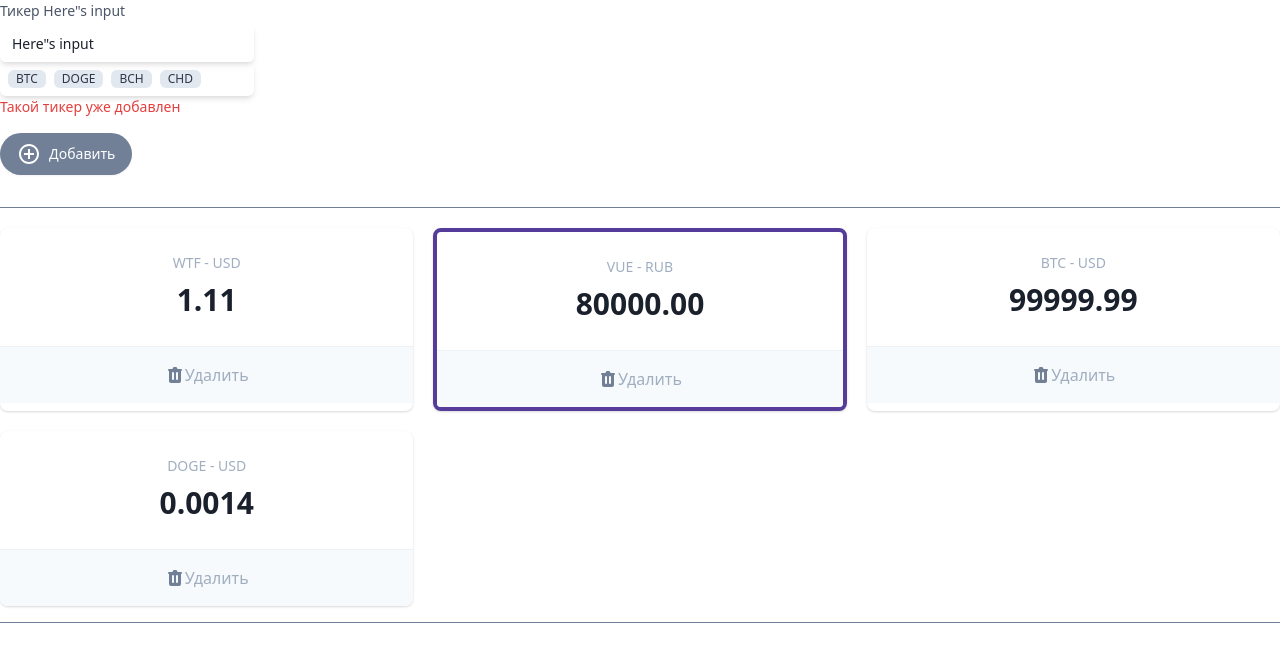
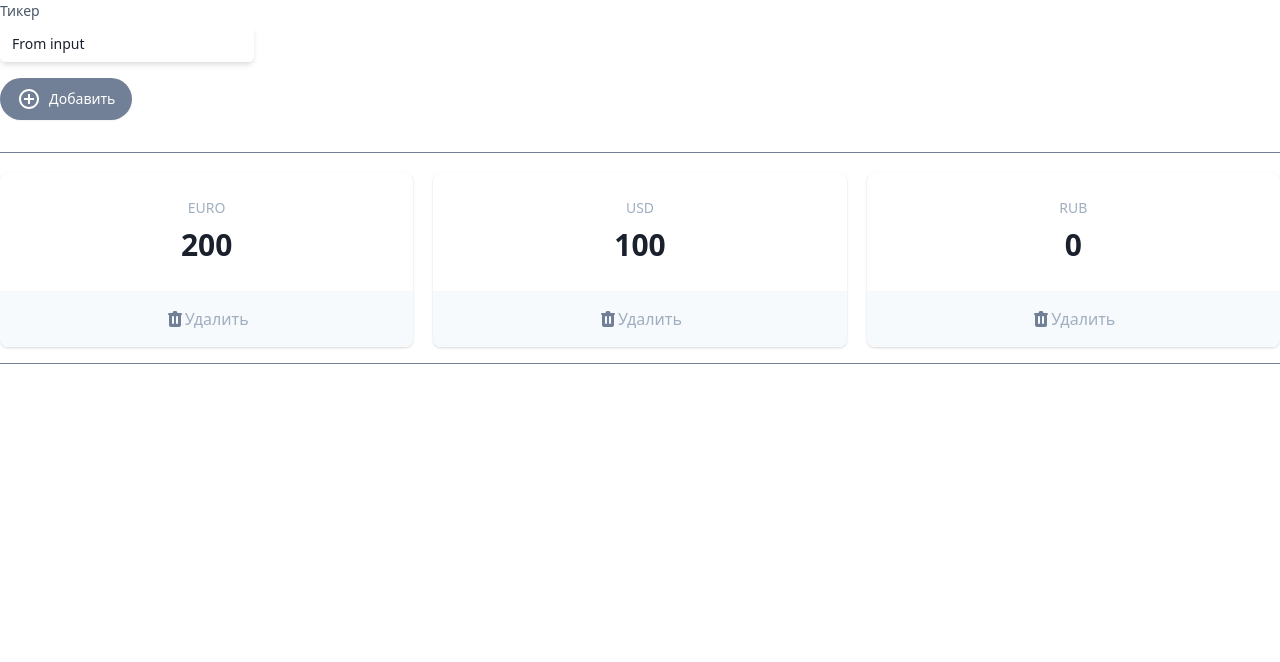
Before and after one commit to Nardosha/cryptonomicon, a Vue app: page / in a window 1280 px wide. Shown: the top 662 px of the page. Built offline with nearby package versions, Linux system fonts and the light colour scheme.

Commit message:
practice 1: basic of vue components

```diff
--- a/src/App.vue
+++ b/src/App.vue
@@ -4,11 +4,12 @@
       <div class="flex">
         <div class="max-w-xs">
           <label for="wallet" class="block text-sm font-medium text-gray-700"
-            >Тикер {{input}} </label
-          >
+            >Тикер
+          </label>
           <div class="mt-1 relative rounded-md shadow-md">
             <input
               v-model="input"
+              v-on:keydown.enter="add"
               type="text"
               name="wallet"
               id="wallet"
@@ -16,38 +17,15 @@
               placeholder="Например DOGE"
             />
           </div>
-          <div
-            class="flex bg-white shadow-md p-1 rounded-md shadow-md flex-wrap"
-          >
-            <span
-              class="inline-flex items-center px-2 m-1 rounded-md text-xs font-medium bg-gray-300 text-gray-800 cursor-pointer"
-            >
-              BTC
-            </span>
-            <span
-              class="inline-flex items-center px-2 m-1 rounded-md text-xs font-medium bg-gray-300 text-gray-800 cursor-pointer"
-            >
-              DOGE
-            </span>
-            <span
-              class="inline-flex items-center px-2 m-1 rounded-md text-xs font-medium bg-gray-300 text-gray-800 cursor-pointer"
-            >
-              BCH
-            </span>
-            <span
-              class="inline-flex items-center px-2 m-1 rounded-md text-xs font-medium bg-gray-300 text-gray-800 cursor-pointer"
-            >
-              CHD
-            </span>
-          </div>
-          <div class="text-sm text-red-600">Такой тикер уже добавлен</div>
         </div>
       </div>
       <button
+        @click="add"
         type="button"
         class="my-4 inline-flex items-center py-2 px-4 border border-transparent shadow-sm text-sm leading-4 font-medium rounded-full text-white bg-gray-600 hover:bg-gray-700 transition-colors duration-300 focus:outline-none focus:ring-2 focus:ring-offset-2 focus:ring-gray-500"
       >
         <!-- Heroicon name: solid/mail -->
+
         <svg
           class="-ml-0.5 mr-2 h-6 w-6"
           xmlns="http://www.w3.org/2000/svg"
@@ -63,96 +41,28 @@
         Добавить
       </button>
     </section>
-
+    <template v-if="cards.length">
       <hr class="w-full border-t border-gray-600 my-4" />
       <dl class="mt-5 grid grid-cols-1 gap-5 sm:grid-cols-3">
         <div
+          v-for="card in cards"
+          :key="card"
+          @click="selection = card"
+          :class="{
+            'border-4': selection === card,
+          }"
           class="bg-white overflow-hidden shadow rounded-lg border-purple-800 border-solid cursor-pointer"
         >
           <div class="px-4 py-5 sm:p-6 text-center">
-          <dt class="text-sm font-medium text-gray-500 truncate">WTF - USD</dt>
-          <dd class="mt-1 text-3xl font-semibold text-gray-900">1.11</dd>
+            <dt class="text-sm font-medium text-gray-500 truncate">
+              {{ card.name }}
+            </dt>
+            <dd class="mt-1 text-3xl font-semibold text-gray-900">
+              {{ card.price }}
+            </dd>
           </div>
-        <div class="w-full border-t border-gray-200"></div>
           <button
-          class="flex items-center justify-center font-medium w-full bg-gray-100 px-4 py-4 sm:px-6 text-md text-gray-500 hover:text-gray-600 hover:bg-gray-200 hover:opacity-20 transition-all focus:outline-none"
-        >
-          <svg
-            class="h-5 w-5"
-            xmlns="http://www.w3.org/2000/svg"
-            viewBox="0 0 20 20"
-            fill="#718096"
-            aria-hidden="true"
-          >
-            <path
-              fill-rule="evenodd"
-              d="M9 2a1 1 0 00-.894.553L7.382 4H4a1 1 0 000 2v10a2 2 0 002 2h8a2 2 0 002-2V6a1 1 0 100-2h-3.382l-.724-1.447A1 1 0 0011 2H9zM7 8a1 1 0 012 0v6a1 1 0 11-2 0V8zm5-1a1 1 0 00-1 1v6a1 1 0 102 0V8a1 1 0 00-1-1z"
-              clip-rule="evenodd"
-            ></path></svg
-          >Удалить
-        </button>
-      </div>
-      <div
-        class="bg-white overflow-hidden shadow rounded-lg border-purple-800 border-solid border-4 cursor-pointer"
-      >
-        <div class="px-4 py-5 sm:p-6 text-center">
-          <dt class="text-sm font-medium text-gray-500 truncate">VUE - RUB</dt>
-          <dd class="mt-1 text-3xl font-semibold text-gray-900">80000.00</dd>
-        </div>
-        <div class="w-full border-t border-gray-200"></div>
-        <button
-          class="flex items-center justify-center font-medium w-full bg-gray-100 px-4 py-4 sm:px-6 text-md text-gray-500 hover:text-gray-600 hover:bg-gray-200 hover:opacity-20 transition-all focus:outline-none"
-        >
-          <svg
-            class="h-5 w-5"
-            xmlns="http://www.w3.org/2000/svg"
-            viewBox="0 0 20 20"
-            fill="#718096"
-            aria-hidden="true"
-          >
-            <path
-              fill-rule="evenodd"
-              d="M9 2a1 1 0 00-.894.553L7.382 4H4a1 1 0 000 2v10a2 2 0 002 2h8a2 2 0 002-2V6a1 1 0 100-2h-3.382l-.724-1.447A1 1 0 0011 2H9zM7 8a1 1 0 012 0v6a1 1 0 11-2 0V8zm5-1a1 1 0 00-1 1v6a1 1 0 102 0V8a1 1 0 00-1-1z"
-              clip-rule="evenodd"
-            ></path></svg
-          >Удалить
-        </button>
-      </div>
-      <div
-        class="bg-white overflow-hidden shadow rounded-lg border-purple-800 border-solid cursor-pointer"
-      >
-        <div class="px-4 py-5 sm:p-6 text-center">
-          <dt class="text-sm font-medium text-gray-500 truncate">BTC - USD</dt>
-          <dd class="mt-1 text-3xl font-semibold text-gray-900">99999.99</dd>
-        </div>
-        <div class="w-full border-t border-gray-200"></div>
-        <button
-          class="flex items-center justify-center font-medium w-full bg-gray-100 px-4 py-4 sm:px-6 text-md text-gray-500 hover:text-gray-600 hover:bg-gray-200 hover:opacity-20 transition-all focus:outline-none"
-        >
-          <svg
-            class="h-5 w-5"
-            xmlns="http://www.w3.org/2000/svg"
-            viewBox="0 0 20 20"
-            fill="#718096"
-            aria-hidden="true"
-          >
-            <path
-              fill-rule="evenodd"
-              d="M9 2a1 1 0 00-.894.553L7.382 4H4a1 1 0 000 2v10a2 2 0 002 2h8a2 2 0 002-2V6a1 1 0 100-2h-3.382l-.724-1.447A1 1 0 0011 2H9zM7 8a1 1 0 012 0v6a1 1 0 11-2 0V8zm5-1a1 1 0 00-1 1v6a1 1 0 102 0V8a1 1 0 00-1-1z"
-              clip-rule="evenodd"
-            ></path></svg
-          >Удалить
-        </button>
-      </div>
-      <div
-        class="bg-white overflow-hidden shadow rounded-lg border-purple-800 border-solid cursor-pointer"
-      >
-        <div class="px-4 py-5 sm:p-6 text-center">
-          <dt class="text-sm font-medium text-gray-500 truncate">DOGE - USD</dt>
-          <dd class="mt-1 text-3xl font-semibold text-gray-900">0.0014</dd>
-        </div>
-        <div class="w-full border-t border-gray-200"></div>
-        <button
+            @click="removeCards(card)"
             class="flex items-center justify-center font-medium w-full bg-gray-100 px-4 py-4 sm:px-6 text-md text-gray-500 hover:text-gray-600 hover:bg-gray-200 hover:opacity-20 transition-all focus:outline-none"
           >
             <svg
@@ -172,16 +82,75 @@
         </div>
       </dl>
       <hr class="w-full border-t border-gray-600 my-4" />
+    </template>
+
+    <section v-if="selection" class="relative">
+      <h3 class="text-lg leading-6 font-medium text-gray-900 my-8">
+        {{ selection.name }} - {{ selection.price }}
+      </h3>
+      <div class="flex items-end border-gray-600 border-b border-l h-64">
+        <div class="bg-purple-800 border w-10 h-24"></div>
+        <div class="bg-purple-800 border w-10 h-32"></div>
+        <div class="bg-purple-800 border w-10 h-48"></div>
+        <div class="bg-purple-800 border w-10 h-16"></div>
+      </div>
+      <button
+        @click="selection = null"
+        type="button"
+        class="absolute top-0 right-0"
+      >
+        <svg
+          xmlns="http://www.w3.org/2000/svg"
+          xmlns:xlink="http://www.w3.org/1999/xlink"
+          xmlns:svgjs="http://svgjs.com/svgjs"
+          version="1.1"
+          width="30"
+          height="30"
+          x="0"
+          y="0"
+          viewBox="0 0 511.76 511.76"
+          style="enable-background: new 0 0 512 512"
+          xml:space="preserve"
+        >
+          <g>
+            <path
+              d="M436.896,74.869c-99.84-99.819-262.208-99.819-362.048,0c-99.797,99.819-99.797,262.229,0,362.048    c49.92,49.899,115.477,74.837,181.035,74.837s131.093-24.939,181.013-74.837C536.715,337.099,536.715,174.688,436.896,74.869z     M361.461,331.317c8.341,8.341,8.341,21.824,0,30.165c-4.16,4.16-9.621,6.251-15.083,6.251c-5.461,0-10.923-2.091-15.083-6.251    l-75.413-75.435l-75.392,75.413c-4.181,4.16-9.643,6.251-15.083,6.251c-5.461,0-10.923-2.091-15.083-6.251    c-8.341-8.341-8.341-21.845,0-30.165l75.392-75.413l-75.413-75.413c-8.341-8.341-8.341-21.845,0-30.165    c8.32-8.341,21.824-8.341,30.165,0l75.413,75.413l75.413-75.413c8.341-8.341,21.824-8.341,30.165,0    c8.341,8.32,8.341,21.824,0,30.165l-75.413,75.413L361.461,331.317z"
+              fill="#718096"
+              data-original="#000000"
+            ></path>
+          </g>
+        </svg>
+      </button>
+    </section>
   </div>
 </template>
 
 <script>
 export default {
   name: "App",
+
   data() {
     return {
-      input: 'Here"s input',
+      input: "From input",
+      cardDefault: "i'm new",
+      cards: [
+        { name: "EURO", price: "200" },
+        { name: "USD", price: "100" },
+        { name: "RUB", price: "0" },
+      ],
+      selection: null,
     };
+  },
+
+  methods: {
+    add() {
+      const newCard = { name: this.cardDefault, price: "300" };
+      this.cards.push(newCard);
+      this.input = "";
+    },
+    removeCards(card) {
+      this.cards = this.cards.filter((item) => item !== card);
+    },
   },
 };
 </script>
```
Lines whose indentation alone changed are shown as unchanged.
